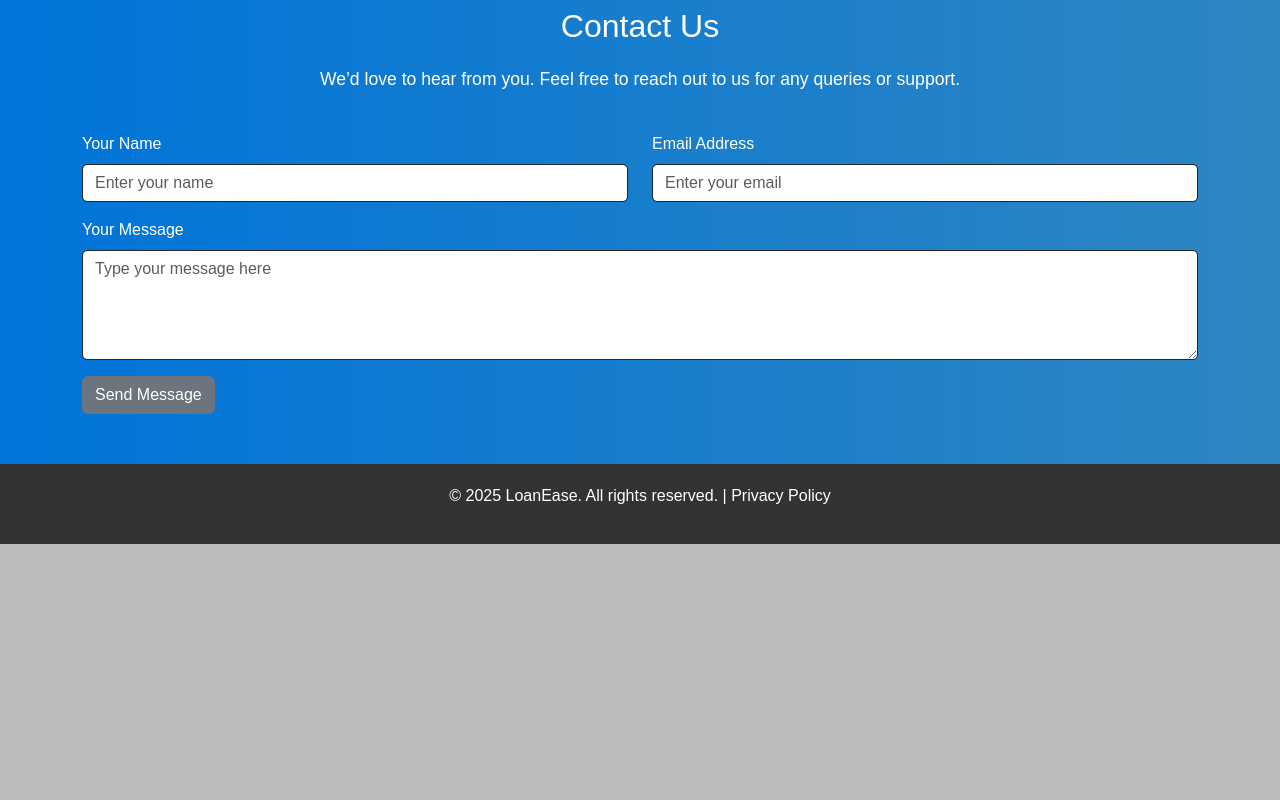
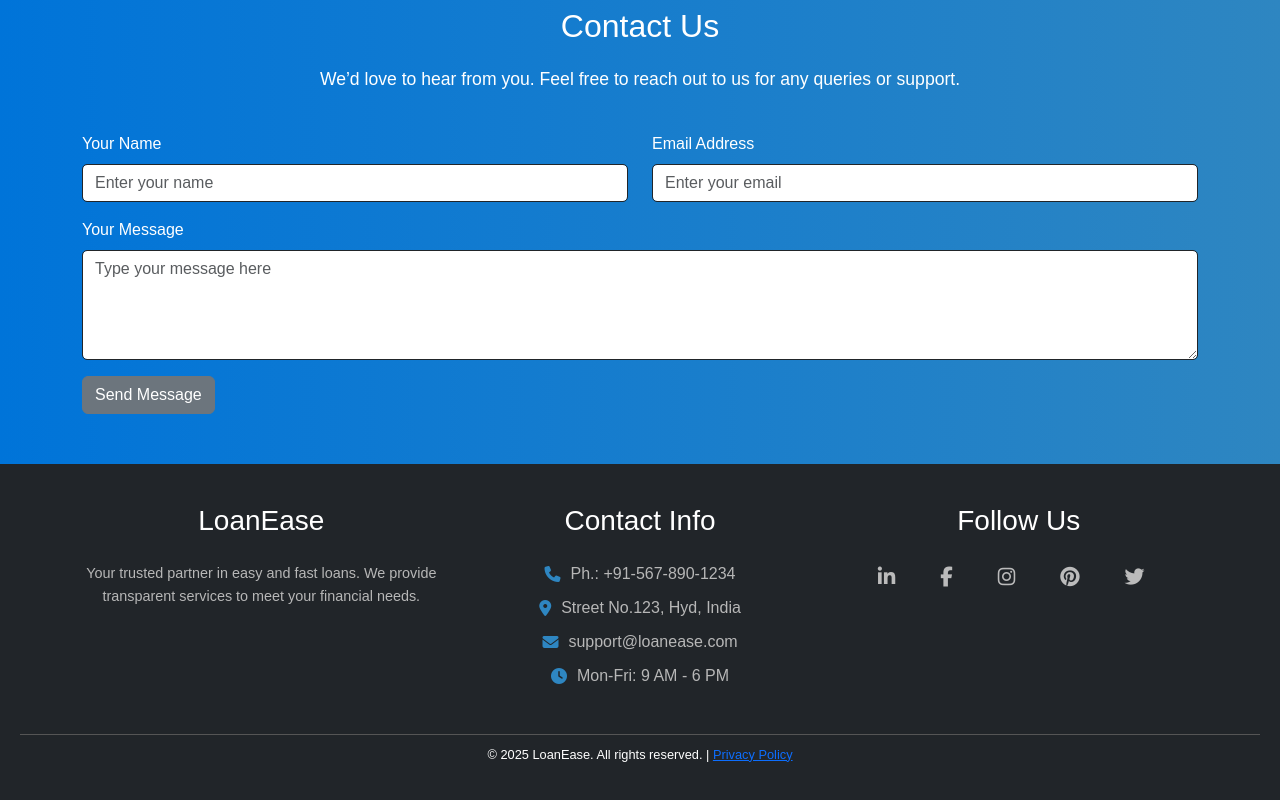
Before and after one commit to Mukulwith7BitGit/loan-ease, an Angular app in the folder loan-ease-app/: page /home in a window 1280 px wide. Shown: the part 961-1761 px from the top of the page. Before the commit the page ends 1505 px from the top, so only its background shows below. Built offline with nearby package versions, Linux system fonts and the light colour scheme.

Commit message:
Enh: #16 - Improve website footer

```diff
--- a/loan-ease-app/src/app/app.component.html
+++ b/loan-ease-app/src/app/app.component.html
@@ -1,7 +1,38 @@
 <app-navbar></app-navbar>
 
 <router-outlet></router-outlet>
+<footer class="footer">
+  <div class="container">
+    <div class="footer-about">
+      <h3>LoanEase</h3>
+      <p class="mt-4 footer-meta-data">Your trusted partner in easy and fast loans. We provide transparent services to
+        meet your financial needs.</p>
+    </div>
 
-<footer>
-  <p>&copy; 2025 LoanEase. All rights reserved. | <a routerLink="/privacy">Privacy Policy</a></p>
+    <div class="footer-contact">
+      <h3>Contact Info</h3>
+      <ul class="mt-4 footer-meta-data">
+        <li><i class="fas fa-phone"></i> Ph.: +91-567-890-1234</li>
+        <li><i class="fas fa-map-marker-alt"></i> Street No.123, Hyd, India</li>
+        <li><i class="fas fa-envelope"></i> {{ "support@loanease.com" }}</li>
+        <li><i class="fas fa-clock"></i> Mon-Fri: 9 AM - 6 PM</li>
+      </ul>
+    </div>
+
+    <div class="footer-social">
+      <h3>Follow Us</h3>
+      <div class="social-icons mt-4 footer-meta-data">
+        <a href="https://linkedin.com" target="_blank"><i class="fab fa-linkedin-in"></i></a>
+        <a href="https://facebook.com" target="_blank"><i class="fab fa-facebook-f"></i></a>
+        <a href="https://instagram.com" target="_blank"><i class="fab fa-instagram"></i></a>
+        <a href="https://pinterest.com" target="_blank"><i class="fab fa-pinterest"></i></a>
+        <a href="https://twitter.com" target="_blank"><i class="fab fa-twitter"></i></a>
+      </div>
+    </div>
+  </div>
+
+  <div class="footer-bottom">
+    <p>&copy; 2025 LoanEase. All rights reserved. | <a href="https://www.mozilla.org/en-US/privacy/"
+        target="_blank">Privacy Policy</a></p>
+  </div>
 </footer>
--- a/loan-ease-app/src/styles.css
+++ b/loan-ease-app/src/styles.css
@@ -10,16 +10,19 @@ body {
   margin: 0;
   padding: 0;
 }
+
 .hero-section {
   background: linear-gradient(to right, #0074D9, #2E86C1);
   color: white;
   text-align: center;
   padding: 100px 20px;
 }
+
 .hero-section h1 {
   font-size: 2.5rem;
   font-weight: bold;
 }
+
 .loan-calculator {
   background: #fff;
   padding: 30px;
@@ -27,23 +30,15 @@ body {
   box-shadow: 0 0 10px rgba(0, 0, 0, 0.1);
   margin-top: -50px;
 }
+
 .features {
   padding: 50px 20px;
   background: #f3f3f3;
 }
+
 .features h2 {
   text-align: center;
   margin-bottom: 30px;
-}
-footer {
-  background: #333;
-  color: white;
-  text-align: center;
-  padding: 20px 10px;
-}
-footer a {
-  color: #1abc9c;
-  text-decoration: none;
 }
 
 .contact-us {
@@ -66,7 +61,7 @@ footer a {
   font-size: 1.1rem;
 }
 
-.contact-us-label{
+.contact-us-label {
   color: white;
 }
 
@@ -79,3 +74,85 @@ footer a {
   padding: 10px 20px;
   font-size: 1rem;
 }
+
+.footer {
+  background: #212529;
+  color: white;
+  padding: 40px 20px;
+  text-align: center;
+}
+
+.footer .container {
+  display: flex;
+  flex-wrap: wrap;
+  justify-content: space-between;
+  align-items: flex-start;
+  gap: 20px;
+}
+
+.footer h3 {
+  color: white;
+}
+
+.footer h4 {
+  margin-bottom: 15px;
+  font-size: 1.5rem;
+}
+
+.footer-about,
+.footer-contact,
+.footer-social {
+  flex: 1;
+  min-width: 200px;
+}
+
+.footer-about p {
+  font-size: 0.9rem;
+  line-height: 1.6;
+}
+
+.footer-contact ul {
+  list-style: none;
+  padding: 0;
+}
+
+.footer-contact ul li {
+  margin-bottom: 10px;
+  display: flex;
+  justify-content: center;
+  align-items: center;
+  gap: 10px;
+}
+
+.footer-contact ul li i {
+  color: #2E86C1;
+  ;
+}
+
+.footer-social .social-icons {
+  display: flex;
+  justify-content: center;
+  gap: 30px;
+}
+
+.footer-social .social-icons a {
+  color: #bbb;
+  font-size: 20px;
+  margin-right: 15px;
+  transition: color 0.3s;
+}
+
+.footer-social .social-icons a:hover {
+  color: #2E86C1;
+}
+
+.footer-bottom {
+  margin-top: 30px;
+  border-top: 1px solid #555;
+  padding-top: 10px;
+  font-size: 0.8rem;
+}
+
+.footer-meta-data {
+  color: #b7b7b7;
+}
```
